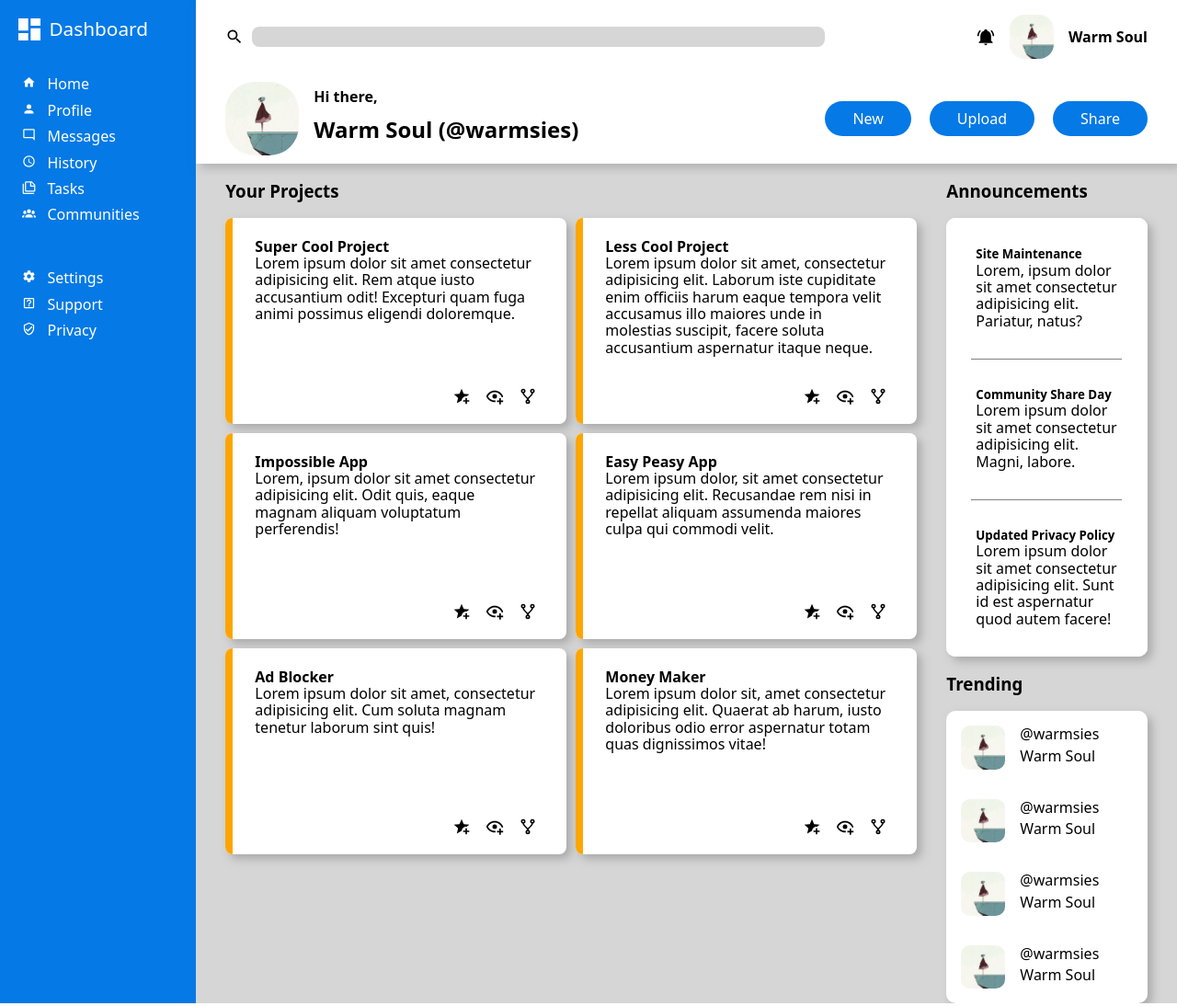
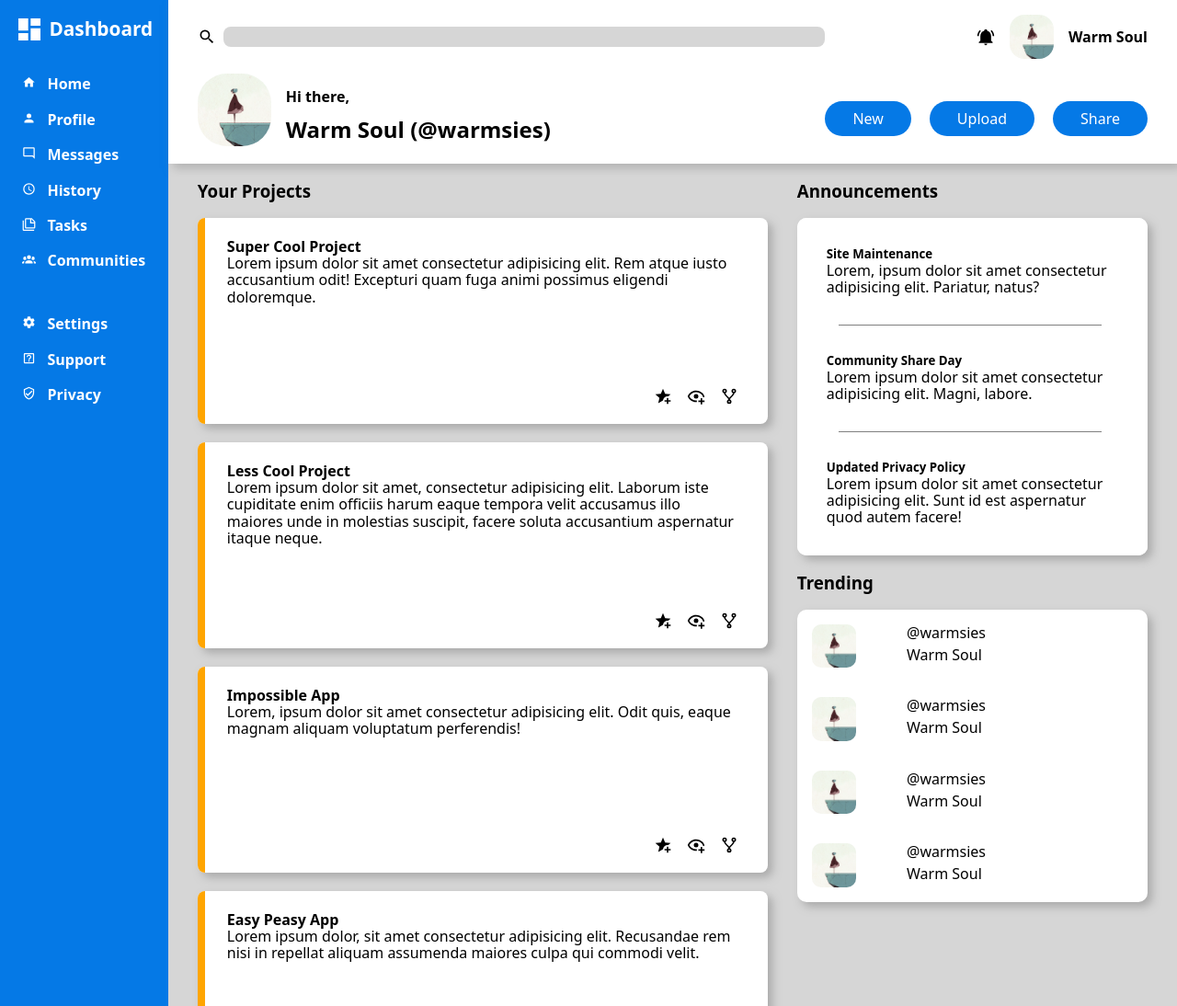
Before and after one commit to habbaszadegan/admin-dashboard, a website: page index.html in a window 1280 px wide. Shown: the top 1094 px of the page at 92% size. Drawn offline with Linux system fonts and the light colour scheme.

Commit message:
Fin project (for now...)

```diff
--- a/styles.css
+++ b/styles.css
@@ -9,13 +9,14 @@ body {
 
 .entire-page {
     display: grid;
-    grid-template-columns: minmax(170px, 1fr) 5fr;
+    grid-template-columns: minmax(170px, 1fr) 6fr;
 }
 
 .dashboard {
     grid-row: 1 / 3;
     background-color: rgb(5, 121, 230);
     color: white;
+    font-weight: bold;
     padding: 1rem;
 }
 
@@ -37,7 +38,7 @@ body {
 .dashboard-title ~ div {
     display: flex;
     flex-direction: column;
-    gap: 10px;
+    gap: 20px;
     padding: 1rem .5rem;
 }
 
@@ -87,7 +88,7 @@ body {
     display: grid;
     grid-template-columns: .5fr 4fr;
     font-weight: bold;
-    align-items: center;
+    align-items: start;
 }
 
 .hi-there img {
@@ -130,7 +131,7 @@ body {
 
 .main-body {
     display: grid;
-    grid-template-columns: 3fr 1fr;
+    grid-template-columns: 3fr 2fr;
     margin: 0rem 2rem;
 }
 
@@ -142,13 +143,8 @@ body {
 
 .projects {
     display: grid;
-    grid-template-columns: 1fr 1fr;
-    gap: 10px;
-}
-
-
-.projects img {
-    width: 15px;
+    grid-template-columns: repeat(auto-fit, minmax(300px, 1fr));
+    gap: 20px;
 }
 
 .projects h3 {
```
